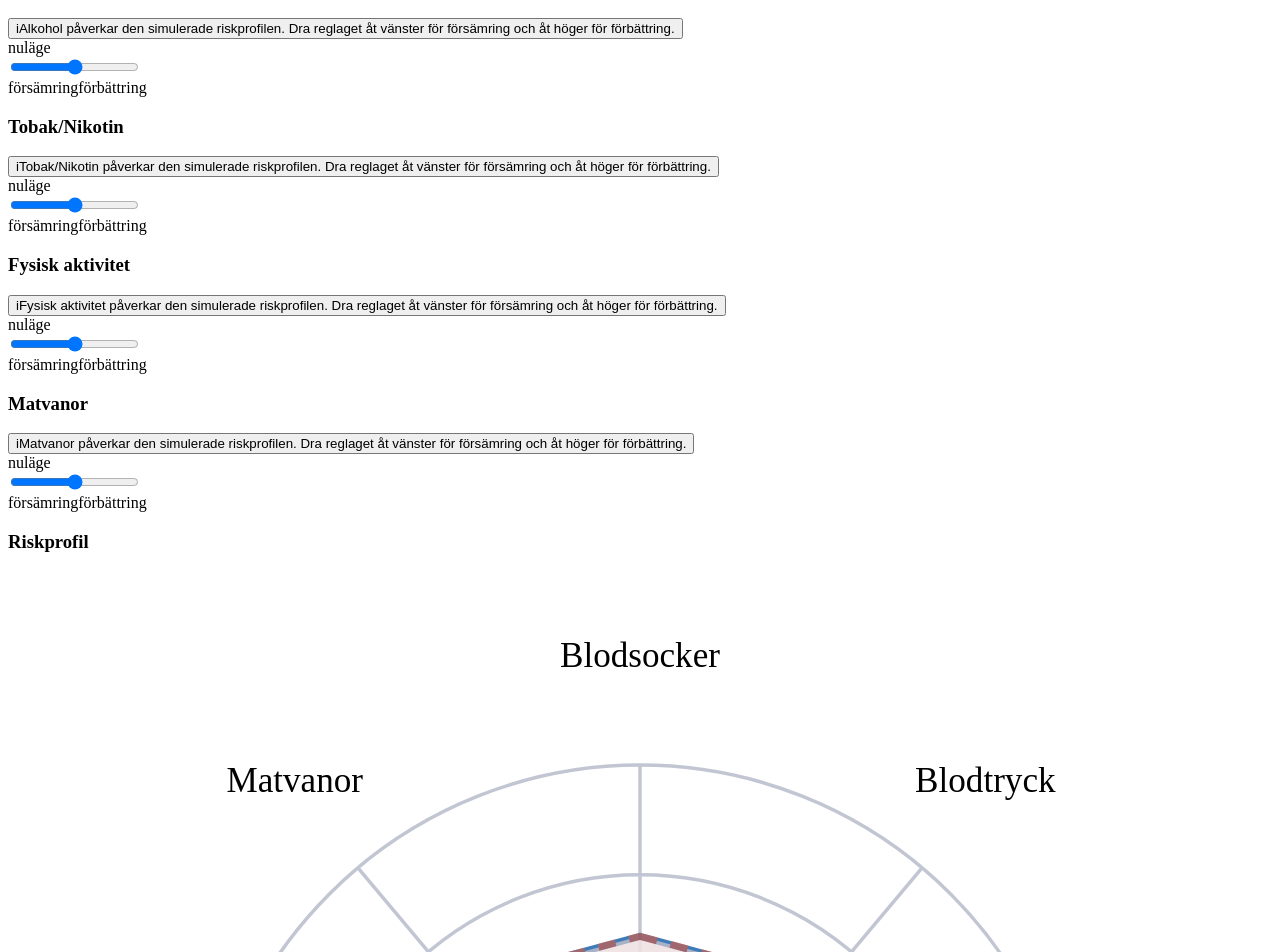
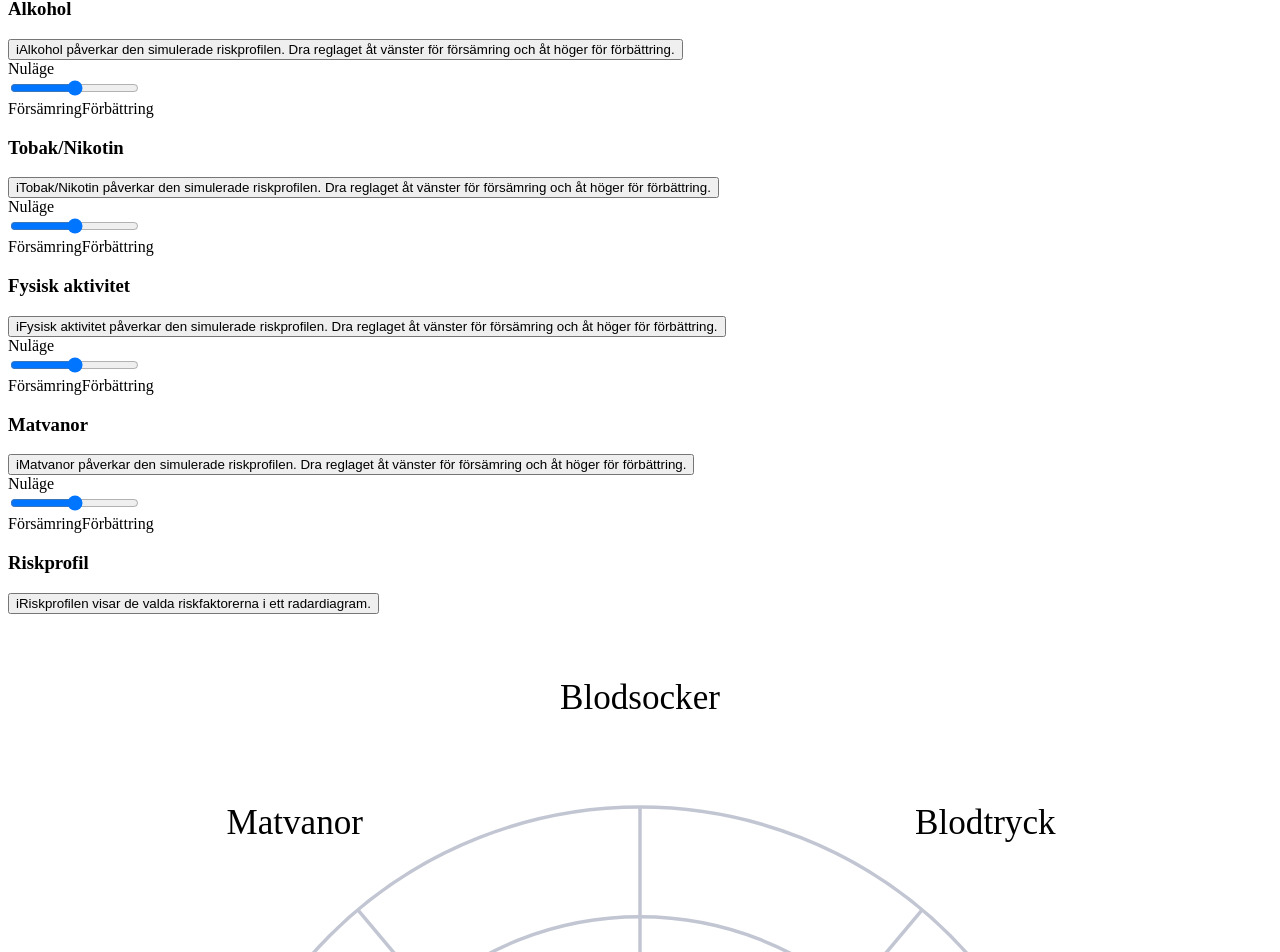
Before and after one commit to masa6009/VIP, a React (Vite) app in the folder folkhalso-kompassen/: page / in a window 1280 px wide. Shown: the part 1163-2115 px from the top of the page. Built offline with nearby package versions, Linux system fonts and the light colour scheme; the HTML template or start-up script is replaced by a standard one.

Commit message:
Fixed infobuttons on all pages

```diff
--- a/folkhalso-kompassen/src/App.jsx
+++ b/folkhalso-kompassen/src/App.jsx
@@ -233,7 +233,13 @@ function MapFilter({ selected, setSelected, mapImpact, setMapImpact }) {
 
   return (
     <section className="card mapFilter">
-      <h3>Filter</h3>
+      <div className="headingInfo">
+        <h3>Filter</h3>
+        <InfoButton
+          label="Information om kartfilter"
+          text="Här väljer du ålder, kön, riskfaktor och simuleringsnivå för kartvyn. Valen påverkar färger och värden i kartan."
+        />
+      </div>
 
       <div className="mapFilterLayout">
         <div className="mapFilterDropdowns">
@@ -283,7 +289,13 @@ function FiltersPanel({
 
   return (
     <div className="card filter">
-      <h3>Filter</h3>
+      <div className="cardHead">
+        <h3>Filter</h3>
+        <InfoButton
+          label="Information om filter"
+          text="Här väljer du målgrupp och kommuner som ska jämföras. Riskfaktorerna styr vilka reglage och diagram som visas."
+        />
+      </div>
       <div className="ddgrid">
         <Dropdown
           label="Ålder"
@@ -341,15 +353,25 @@ function Sidebar({ page, setPage }) {
     </aside>
   );
 }
+
+function InfoButton({ text, label = "Information" }) {
+  return (
+    <button type="button" className="infoButton" aria-label={label}>
+      i
+      <span className="infoTooltip">{text}</span>
+    </button>
+  );
+}
+
 function SliderCard({ risk, value, onChange }) {
   const label =
     value === 0
-      ? "nuläge"
+      ? "Nuläge"
       : value === -1
-        ? "mild"
+        ? "Mild"
         : value === 1
-          ? "mild"
-          : "påtaglig";
+          ? "Mild"
+          : "Påtaglig";
 
   const bubbleClass =
     value < 0 ? "bubble bad" : value > 0 ? "bubble good" : "bubble";
@@ -358,17 +380,9 @@ function SliderCard({ risk, value, onChange }) {
     <div className="card slider">
       <div className="cardHead">
         <h3>{risk}</h3>
-        <button
-          type="button"
-          className="infoButton"
-          aria-label={`Information om ${risk}`}
-        >
-          i
-          <span className="infoTooltip">
-            {risk} påverkar den simulerade riskprofilen. Dra reglaget åt
-            vänster för försämring och åt höger för förbättring.
-          </span>
-        </button>
+        <InfoButton
+  label={`Information om ${risk}`}
+  text={`${risk} påverkar den simulerade riskprofilen. Dra reglaget åt vänster för försämring och åt höger för förbättring.`}/>
       </div>
 
       <div className="sliderTrackWrap">
@@ -389,8 +403,8 @@ function SliderCard({ risk, value, onChange }) {
         />
 
         <div className="rangeLabels">
-          <span>försämring</span>
-          <span>förbättring</span>
+          <span>Försämring</span>
+          <span>Förbättring</span>
         </div>
       </div>
     </div>
@@ -413,7 +427,13 @@ function Spider({ selected, values, municipality1, municipality2 }) {
       .join(" ");
   return (
     <div className="card">
-      <h3>Riskprofil</h3>
+        <div className="headingInfo">
+          <h3>Riskprofil</h3>
+          <InfoButton
+            label="Information om riskprofil"
+            text="Riskprofilen visar de valda riskfaktorerna i ett radardiagram."
+          />
+        </div>
       <svg viewBox="0 0 360 360" className="chartSvg">
         {[0.25, 0.5, 0.75, 1].map((x) => (
           <circle key={x} cx={c} cy={c} r={r * x} fill="none" stroke={C.line} />
@@ -502,7 +522,13 @@ function Lives({
   return (
     <div className="card">
       <div className="split">
-        <h3>Räddade liv</h3>
+        <div className="titleWithInfo">
+          <h3>Prognos</h3>
+          <InfoButton
+            label="Information om räddade liv"
+            text="Diagrammet visar en prognos över hur många liv som kan påverkas över tid baserat på valda riskfaktorer och simulerade förändringar."
+          />
+        </div>
         <Dropdown
           label="År"
           value={String(year)}
@@ -683,7 +709,13 @@ function Karta() {
         <div className="mapLeft">
           <div className="top">
             <div>
+                <div className="titleWithInfo">
               <h1>Västerbotten – {factor}</h1>
+              <InfoButton
+                label="Information om kartan"
+                text="Kartan visar Västerbottens kommuner och färglägger dem efter det simulerade värdet för vald riskfaktor. Hovra eller klicka på en kommun för att se detaljer."
+              />
+            </div>
               <p>Hovra över kartan eller staplarna för att jämföra kommuner.</p>
             </div>
             <div className="stat">
@@ -753,7 +785,13 @@ function Karta() {
           </div>
         </div>
         <div className="bars">
-          <h2>Kommun</h2>
+          <div className="headingInfo">
+            <h2>Kommun</h2>
+            <InfoButton
+              label="Information om kommunlistan"
+              text="Listan rangordnar kommunerna efter aktuellt simulerat värde. Du kan hovra eller klicka på en kommun för att markera den i kartan."
+            />
+          </div>
           {data.map((d) => (
             <button
               key={d.name}
--- a/folkhalso-kompassen/src/styles.css
+++ b/folkhalso-kompassen/src/styles.css
@@ -120,6 +120,7 @@ button {
   border-radius: 18px;
   box-shadow: 0 1px 6px rgba(0, 0, 0, 0.04);
 }
+
 .panel {
   max-width: 1320px;
   margin: auto;
@@ -165,6 +166,29 @@ button {
   margin: 0 0 14px;
   font-size: 18px;
 }
+
+.headingInfo {
+  display: inline-flex;
+  align-items: center;
+  gap: 8px;
+  width: fit-content;
+  margin-bottom: 16px;
+}
+
+.headingInfo h1,
+.headingInfo h2,
+.headingInfo h3 {
+  margin: 0;
+}
+
+.mapTitleBlock .headingInfo {
+  margin-bottom: 6px;
+}
+
+.mapTitleBlock p {
+  margin: 0;
+}
+
 .ddgrid {
   display: grid;
   grid-template-columns: 1fr 1fr;
@@ -345,6 +369,19 @@ button {
   align-items: flex-start;
   gap: 12px;
 }
+
+.titleWithInfo {
+  display: inline-flex;
+  align-items: center;
+  gap: 10px;
+}
+
+.titleWithInfo h1,
+.titleWithInfo h2,
+.titleWithInfo h3 {
+  margin: 0;
+}
+
 .infoButton {
   position: relative;
   display: inline-grid;
@@ -359,6 +396,7 @@ button {
   color: #727783;
   cursor: pointer;
   flex: 0 0 auto;
+  z-index: 30;
 }
 
 .infoButton:hover,
@@ -476,11 +514,16 @@ button {
   margin-top: 4px;
 }
 .bottom {
+  width: 100%;
   max-width: 1320px;
   margin: 22px auto 0;
   display: grid;
   grid-template-columns: 1fr 1fr;
   gap: 22px;
+}
+.bottom > .card {
+  width: 100%;
+  min-width: 0;
 }
 .chartSvg {
   width: 100%;
```
